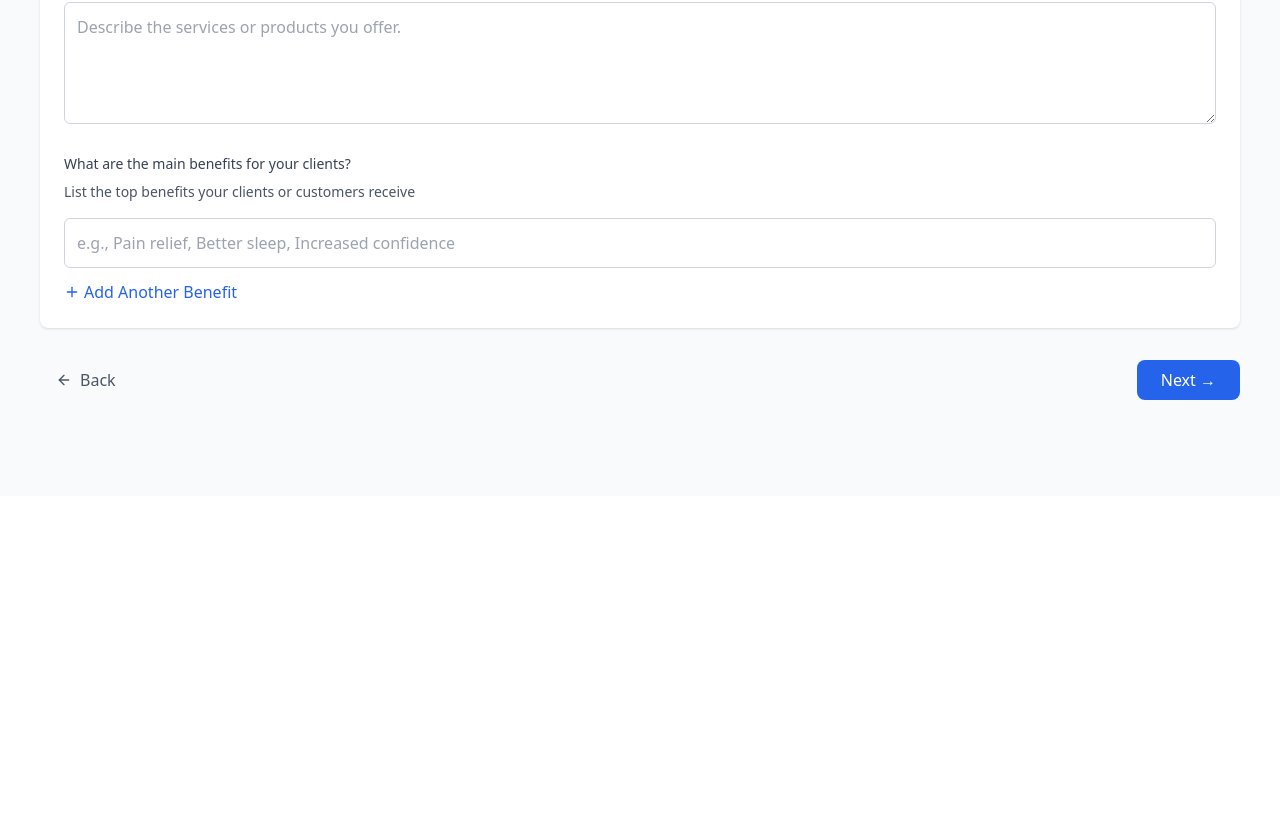
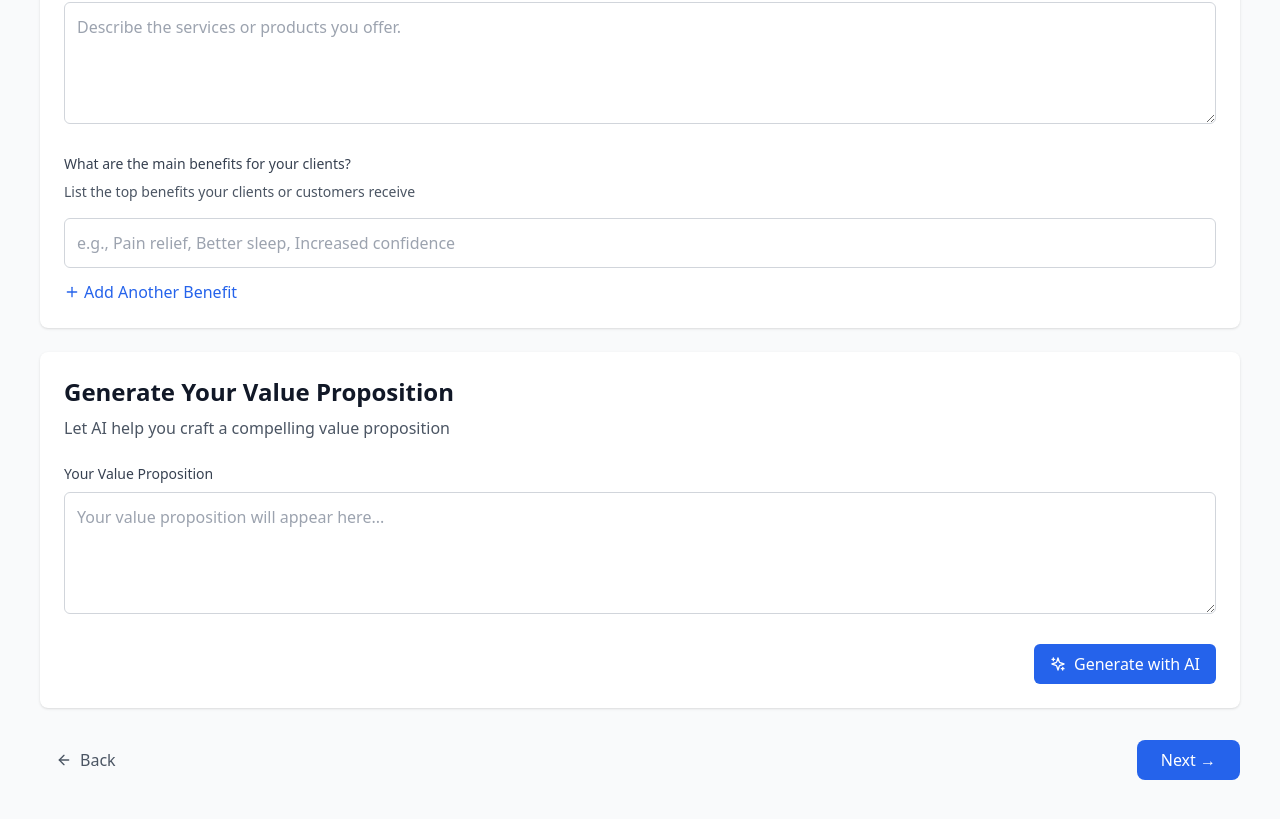
Before and after one commit to briannablacet/marketing-content-lab, a Next.js app: page /value-prop in a window 1280 px wide. Shown: the part 667-1486 px from the top of the page. Before the commit the page ends 1163 px from the top, so only its background shows below. Built offline with nearby package versions, Linux system fonts and the light colour scheme.

Commit message:
AI help restored

```diff
--- a/src/components/features/MarketingWalkthrough/components/ValuePropStep/index.tsx
+++ b/src/components/features/MarketingWalkthrough/components/ValuePropStep/index.tsx
@@ -214,10 +214,9 @@
         setKeyBenefits([...keyBenefits, '']);
     };
 
-
-        return (
-            <div className="w-full max-w-none space-y-6">
-                <Card className="p-6">
+    return (
+        <div className="w-full max-w-none space-y-6">
+            <Card className="p-6">
                 {/* SMALLER HEADLINE ON WHITE CARD BACKGROUND */}
                 <div className="mb-6">
                     <h2 className="text-2xl font-semibold text-gray-900">Tell us about your business</h2>
@@ -294,6 +293,45 @@
                     </div>
                 </div>
             </Card>
+
+            {/* AI Help Section */}
+            <Card className="p-6">
+                <div className="mb-6">
+                    <h2 className="text-2xl font-semibold text-gray-900">Generate Your Value Proposition</h2>
+                    <p className="text-gray-600 mt-2">Let AI help you craft a compelling value proposition</p>
+                </div>
+                <div className="space-y-6">
+                    <div>
+                        <label className="block text-sm font-medium text-gray-700 mb-2">Your Value Proposition</label>
+                        <textarea
+                            value={paragraph}
+                            onChange={(e) => setParagraph(e.target.value)}
+                            placeholder="Your value proposition will appear here..."
+                            className="w-full p-3 border border-gray-300 rounded-md focus:ring-2 focus:ring-blue-500 focus:border-blue-500"
+                            rows={4}
+                        />
+                    </div>
+                    <div className="flex justify-end">
+                        <button
+                            onClick={handleAIHelp}
+                            disabled={isLoading}
+                            className="px-4 py-2 bg-blue-600 text-white rounded-md hover:bg-blue-700 disabled:bg-gray-400 flex items-center gap-2"
+                        >
+                            {isLoading ? (
+                                <>
+                                    <Loader className="w-4 h-4 animate-spin" />
+                                    Generating...
+                                </>
+                            ) : (
+                                <>
+                                    <Sparkles className="w-4 h-4" />
+                                    Generate with AI
+                                </>
+                            )}
+                        </button>
+                    </div>
+                </div>
+            </Card>
         </div>
     );
 };
```
